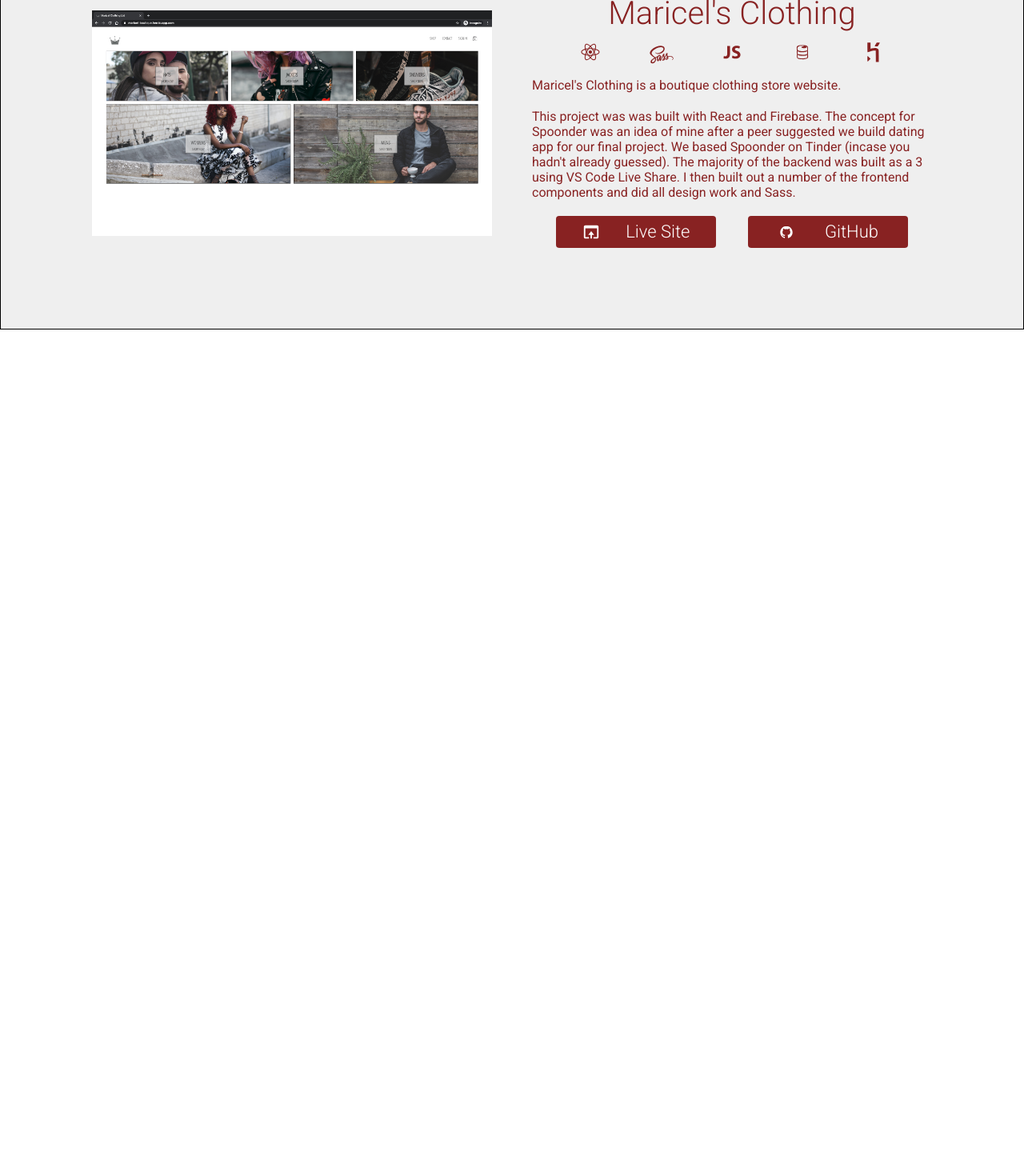
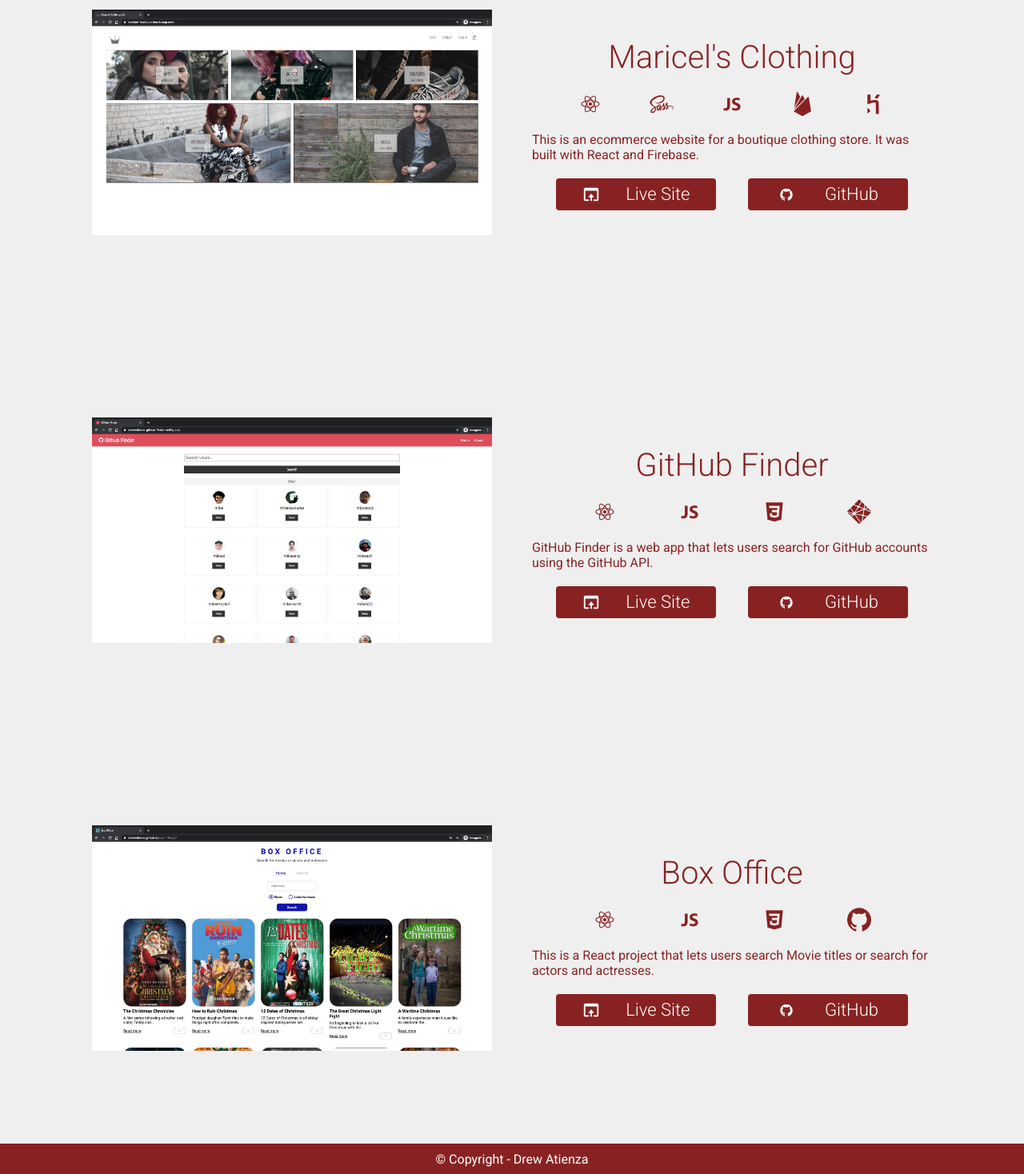
Before and after one commit to drewatienza/react-portfolio, a React (Create React App) app: page /portfolio in a window 1280 px wide. Shown: the part 200-1668 px from the top of the page at 80% size. Before the commit the page ends 800 px from the top, so only its background shows below. Built offline with nearby package versions, Linux system fonts and the light colour scheme.

Commit message:
updated portolio with 2 more projects

```diff
--- a/src/components/contact/contact.styles.scss
+++ b/src/components/contact/contact.styles.scss
@@ -1,8 +1,4 @@
 .contact {
-  // display: flex;
-  // flex-direction: column;
-  // justify-content: center;
-  // align-items: center;
   position: absolute;
   left: 50%;
   top: 50%;
--- a/src/components/portfolio/portfolio.component.jsx
+++ b/src/components/portfolio/portfolio.component.jsx
@@ -1,10 +1,12 @@
 import React from 'react';
-import { DiFirebase, DiGithubBadge, DiHeroku, DiJavascript1, DiReact, DiSass } from 'react-icons/di';
+import { DiCss3, DiGithubBadge, DiHeroku, DiJavascript1, DiReact, DiSass } from 'react-icons/di';
 import { BiWindowOpen } from 'react-icons/bi';
+import { SiFirebase, SiGithub, SiNetlify } from 'react-icons/si'
 
 import Clothing from '../../assets/clothing.png';
 import BoxOffice from '../../assets/box-office.png';
 import GitHub from '../../assets/github-finder.png';
+import Footer from "../footer/footer.component";
 
 import './portfolio.styles.scss';
 
@@ -17,28 +19,15 @@
         </div>
         <div className="port-description">
           <h3>Maricel's Clothing</h3>
-          {/* <h4>Group Project | One Week</h4> */}
           <div className="icon-container">
-            <div>
-              <DiReact />
-            </div>
-              <DiSass />
-            <div>
-              <DiJavascript1 />
-            </div>
-            <div>
-              <DiFirebase />
-            </div>
-            <div>
-              <DiHeroku />
-            </div>
+            <DiReact />
+            <DiSass />
+            <DiJavascript1 />
+            <SiFirebase />
+            <DiHeroku />
           </div>
           <p>
-            Maricel's Clothing is a boutique clothing store website.
-          </p>
-
-          <p>
-            This project was was built with React and Firebase.  The concept for Spoonder was an idea of mine after a peer suggested we build dating app for our final project. We based Spoonder on Tinder (incase you hadn't already guessed). The majority of the backend was built as a 3 using VS Code Live Share. I then built out a number of the frontend components and did all design work and Sass.
+            This is an ecommerce website for a boutique clothing store.  It was built with React and Firebase.
           </p>
           <div className="portfolio-btn">
             <a href="https://maricel-boutique.herokuapp.com/" target="_blank" rel='noopener noreferrer'><BiWindowOpen /> Live Site</a>
@@ -46,6 +35,53 @@
           </div>
         </div>
       </div>
+
+      {/* Project 2 */}
+      <div className="project-container">
+        <div className="image">
+          <img src={GitHub} alt='github finder screenshot' />
+        </div>
+        <div className="port-description">
+          <h3>GitHub Finder</h3>
+          <div className="icon-container">
+            <DiReact />
+            <DiJavascript1 />
+            <DiCss3 />
+            <SiNetlify />
+          </div>
+          <p>
+            GitHub Finder is a web app that lets users search for GitHub accounts using the GitHub API.
+          </p>
+          <div className="portfolio-btn">
+            <a href="https://drewatienza-github-finder.netlify.app/" target="_blank" rel='noopener noreferrer'><BiWindowOpen /> Live Site</a>
+            <a href="https://github.com/drewatienza/github_finder"><DiGithubBadge /> GitHub</a>
+          </div>
+        </div>
+      </div>
+
+      {/* Project 3 */}
+      <div className="project-container">
+        <div className="image">
+          <img src={BoxOffice} alt='box office screenshot' />
+        </div>
+        <div className="port-description">
+          <h3>Box Office</h3>
+          <div className="icon-container">
+            <DiReact />
+            <DiJavascript1 />
+            <DiCss3 />
+            <SiGithub />
+          </div>
+          <p>
+            This is a React project that lets users search Movie titles or search for actors and actresses.
+          </p>
+          <div className="portfolio-btn">
+            <a href="https://drewatienza.github.io/box-office/" target="_blank" rel='noopener noreferrer'><BiWindowOpen /> Live Site</a>
+            <a href="https://github.com/drewatienza/box-office"><DiGithubBadge /> GitHub</a>
+          </div>
+        </div>
+      </div>
+      <Footer />
     </div>
   )
 }
--- a/src/components/portfolio/portfolio.styles.scss
+++ b/src/components/portfolio/portfolio.styles.scss
@@ -2,14 +2,12 @@
   width: 100vw;
   position: absolute;
   padding-top: 100px;
-  // top: 100px;
   display: flex;
   flex-direction: column;
   align-items: center;
   justify-content: center;
   background-color: #efefef;
   color: #822;
-  border: 1px solid black;
 
   h4 {
     padding: 10px;
@@ -41,6 +39,7 @@
       font-size: 40px;
       margin-bottom: 10px;
       font-weight: 300;
+      padding-top: 10px;
     }
 
     h4 {
@@ -97,6 +96,7 @@
       align-items: center;
       justify-content: space-evenly;
       font-size: 30px;
+      padding: 10px 0;
     }
 
     img {
```
